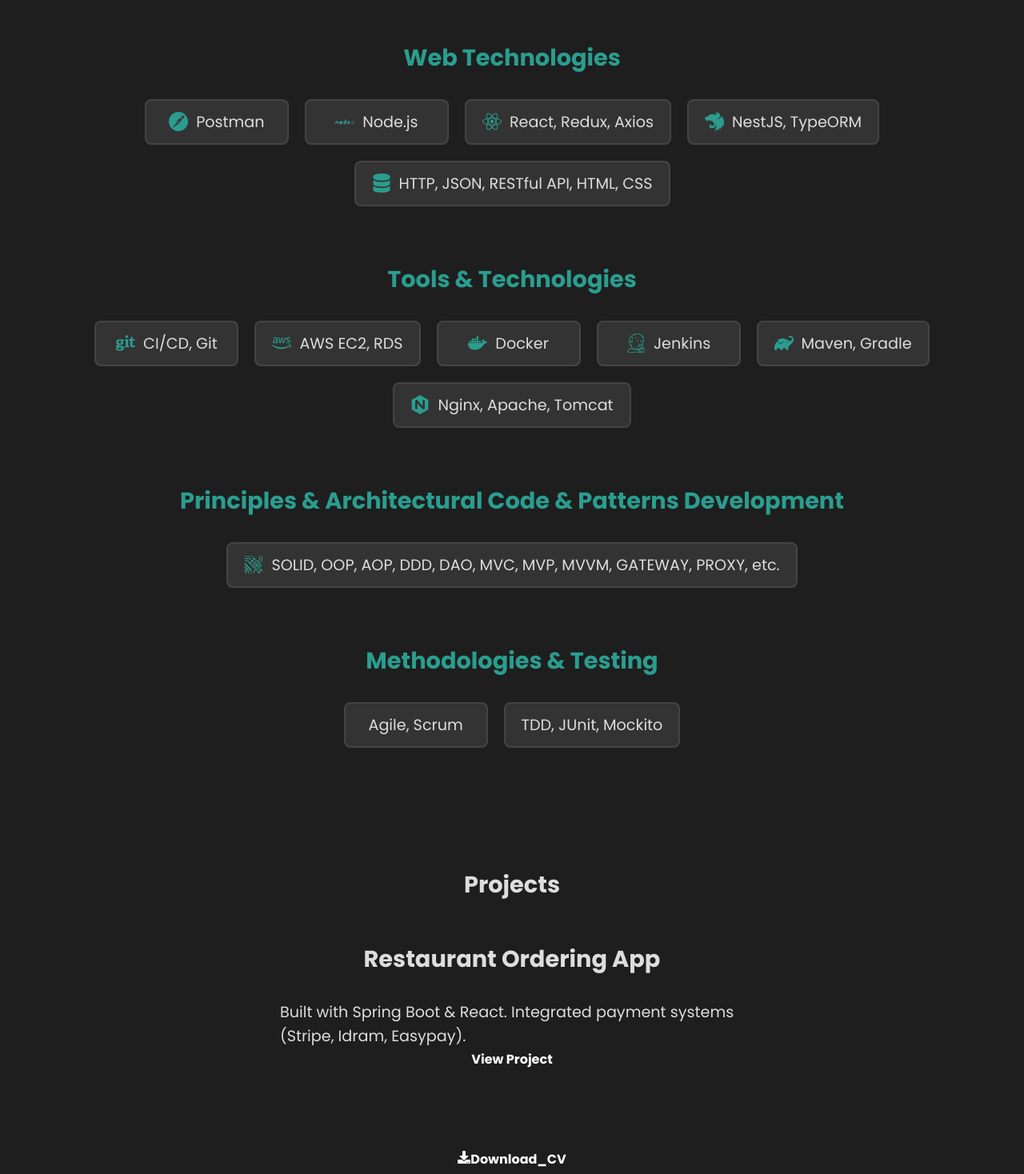
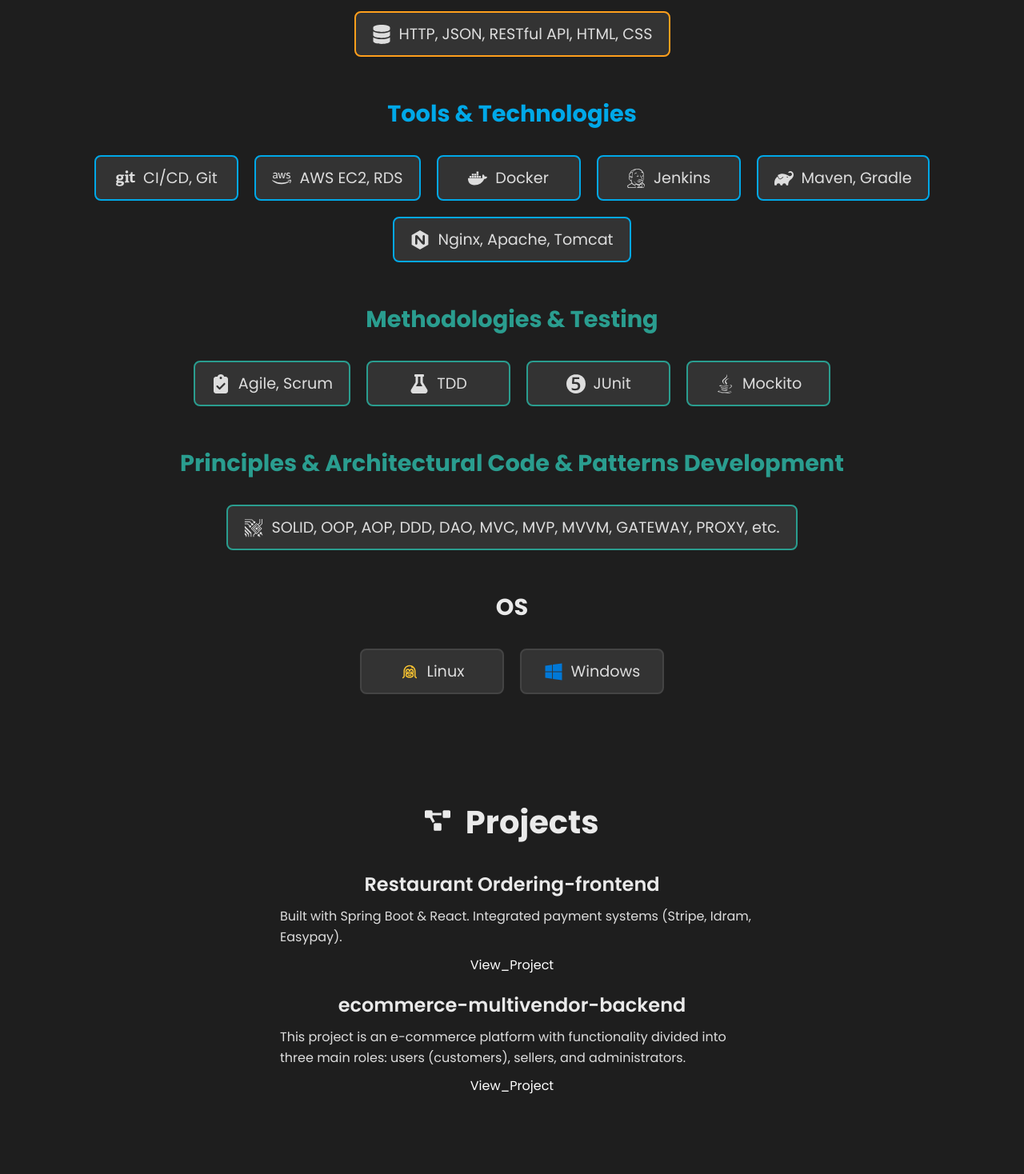
Before and after one commit to mypy125/Portfolio, a React (Vite) app: page / in a window 1280 px wide. Shown: the part 1160-2628 px from the top of the page at 80% size. Built offline with nearby package versions, Linux system fonts and the light colour scheme.

Commit message:
added_simple-animation

```diff
--- a/src/components/about/About.jsx
+++ b/src/components/about/About.jsx
@@ -4,7 +4,7 @@
 const About = () => {
     return (
       <section id="about" className="section">
-        <h3>About Me</h3>
+       <h3> HI</h3>
         <div className="about-content">
         <img src={photo} alt="Photo" className="about-photo" />
           <p>Im a Back-End Developer with four years of specialized education in client-server application development. I have extensive experience in creating scalable, secure, and efficient solutions. Passionate about problem-solving, learning new technologies, and contributing to impactful projects.</p>
--- a/src/components/contact/Contact.css
+++ b/src/components/contact/Contact.css
@@ -1,47 +1,17 @@
-.section {
-  padding: 60px 0;
-  background-color: #1e1e1e;
-  color: #fff;
-  text-align: center;
-}
-
-h2 {
-  font-size: 2.5rem;
-  font-weight: 700;
-  color: #eaeaea;
-  margin-bottom: 30px;
-}
-
-.contact-item {
+.contact-icons {
   display: flex;
-  align-items: center;
   justify-content: center;
-  font-size: 1.2rem;
-  color: #ddd;
-  margin-bottom: 20px;
+  gap: 40px;
+  margin-top: 20px;
 }
 
 .contact-icon {
-  font-size: 1.6rem;
-  color: #2a9d8f;
-  margin-right: 15px;
+  font-size: 2rem;
+  color: #b3b9c7;
+  transition: transform 0.3s, color 0.3s;
 }
 
-a {
-  color: #2a9d8f;
-  text-decoration: none;
+.contact-icon:hover {
+  color: #0077b5;
+  transform: scale(1.2);
 }
-
-a:hover {
-  text-decoration: underline;
-}
-
-@media (max-width: 768px) {
-  .contact-item {
-      font-size: 1rem;
-  }
-
-  .contact-icon {
-      font-size: 1.4rem;
-  }
-}
--- a/src/components/downloads/DownloadCV.css
+++ b/src/components/downloads/DownloadCV.css
@@ -2,46 +2,56 @@
     display: inline-flex;
     align-items: center;
     justify-content: center;
-    background-color: #2a9d8f;
-    color: #fff;
-    font-size: 1.2rem;
+    background-color: transparent;
+    color: #2a9d8f;
+    font-size: 1.5rem;
     font-weight: 700;
-    padding: 10px 20px;
-    border-radius: 8px;
+    padding: 8px 18px;
+    border: 2px solid #2a9d8f;
+    border-radius: 6px;
     text-decoration: none;
-    transition: background-color 0.3s ease;
+    transition: all 0.3s ease;
 }
 
 .download-btn:hover {
-    background-color: #219c80;
+    background-color: #2a9d8f;
+    color: #fff;
+    border-color: #219c80;
+    transform: scale(1.05);
+    box-shadow: 0 5px 12px rgba(42, 157, 143, 0.3);
 }
 
 .download-icon {
-    margin-right: 10px;
+    margin-right: 8px;
     font-size: 1.6rem;
+    transition: transform 0.3s ease;
+}
+
+.download-btn:hover .download-icon {
+    transform: rotate(15deg);
 }
 
 .section {
-    padding: 60px 0;
+    padding: 50px 0;
     background-color: #1e1e1e;
     color: #fff;
     text-align: center;
 }
 
 h2 {
-    font-size: 2.5rem;
+    font-size: 2rem;
     font-weight: 700;
     color: #eaeaea;
-    margin-bottom: 30px;
+    margin-bottom: 25px;
 }
 
 @media (max-width: 768px) {
     .download-btn {
-        font-size: 1rem;
+        font-size: 1.4rem;
         padding: 8px 15px;
     }
 
     .download-icon {
-        font-size: 1.4rem;
+        font-size: 1.5rem;
     }
 }
--- a/src/components/downloads/DownloadCV.jsx
+++ b/src/components/downloads/DownloadCV.jsx
@@ -1,4 +1,5 @@
 import { FaDownload } from "react-icons/fa";
+import "./DownloadCV.css";
 import cv from "/images/GorMkhitaryan.pdf";
 
 const DownloadCV = () => {
@@ -6,11 +7,11 @@
       <section id="download-cv" className="section">
         <a
           href={cv}
-          download="Gor_Mkhitatryan_CV"
+          download="Gor_Mkhitaryan_CV"
           className="download-btn"
         >
           <FaDownload className="download-icon" />
-          Download_CV
+          Download CV
         </a>
       </section>
     );
--- a/src/components/header/Header.jsx
+++ b/src/components/header/Header.jsx
@@ -6,7 +6,7 @@
     <header className="header">
       <div className="container">
         <div className="header-wrapper">
-          <a href="#home" className="logo">Gor Mkhitaryan</a>
+          {/* <a href="#home" className="logo">Gor Mkhitaryan</a> */}
           <nav className="nav">
             <ul className="nav-menu">
               <li className="nav-item">
--- a/src/components/projects/Projects.css
+++ b/src/components/projects/Projects.css
@@ -4,41 +4,51 @@
   color: #fff;
   text-align: center;
   display: flex;
+  flex-direction: column;
+  align-items: center;
   justify-content: center;
-  align-items: center;
-  flex-direction: column;
 }
 
-h2 {
+h3 {
   font-size: 2.5rem;
   font-weight: 700;
   color: #eaeaea;
   margin-bottom: 30px;
 }
 
-.project {
-  max-width: 600px;
-  width: 100%;
+.project-item {
+  text-align: center;
+  margin-bottom: 20px;
   display: flex;
   flex-direction: column;
   align-items: center;
-  text-align: center;
-  margin: 0 auto;
 }
 
-h3 {
-  font-size: 1.8rem;
+h4 {
+  font-size: 1.5rem;
+  font-weight: 600;
+  color: #eaeaea;
+  margin-bottom: 10px;
+}
+
+p {
+  font-size: 1rem;
   color: #ddd;
-  margin-top: 20px;
+  margin-bottom: 10px;
 }
 
 a {
-  color: #2a9d8f;
+  color: #00a8e8;
   text-decoration: none;
-  font-weight: 700;
-  margin-top: 20px;
+  font-size: 1rem;
+  transition: color 0.3s ease;
 }
 
 a:hover {
-  text-decoration: underline;
+  color: #2a9d8f;
 }
+
+h3 svg {
+  margin-right: 10px;
+  font-size: 2rem;
+}
--- a/src/components/projects/Projects.jsx
+++ b/src/components/projects/Projects.jsx
@@ -1,16 +1,23 @@
+import { FaProjectDiagram } from "react-icons/fa";
 import "./Projects.css";
 
 const Projects = () => {
   return (
     <section id="projects" className="section">
-        <h3>Projects</h3>
-        <div>
-          <h3>Restaurant Ordering App</h3>
+      <h3><FaProjectDiagram /> Projects</h3>
+      <div className="project-item">
+        <h4>Restaurant Ordering-frontend</h4>
         <p>Built with Spring Boot & React. Integrated payment systems (Stripe, Idram, Easypay).</p>
-          <a href="https://github.com/mypy125/Restaurant.am-frontend" target="_blank">View Project</a>
+        <a href="https://github.com/mypy125/Restaurant.am-frontend" target="_blank">View_Project</a>
+      </div>
+      <div className="project-item">
+        <h4>ecommerce-multivendor-backend</h4>
+        <p>This project is an e-commerce platform with functionality divided into three main roles: users (customers), sellers, and administrators.</p>
+        <a href="https://github.com/mypy125/ecommerce-multivendor-backend" target="_blank">View_Project</a>
       </div>
     </section>
   );
 };
 
-export default Projects
+
+export default Projects;
--- a/src/components/skills/Skills.css
+++ b/src/components/skills/Skills.css
@@ -14,27 +14,30 @@
 
 .skills-category {
   display: flex;
-  flex-wrap: wrap; /* Элементы располагаются в несколько строк */
+  flex-wrap: wrap;
   margin-bottom: 40px;
-  justify-content: center; /* Центрируем элементы по горизонтали */
-  align-items: center; /* Центрируем элементы по вертикали */
+  justify-content: center;
+  align-items: center;
 }
 
 .skills-category h3 {
   font-size: 1.8rem;
-  color: #2a9d8f;
   margin-bottom: 20px;
-  width: 100%; /* Чтобы заголовок занимал всю ширину */
-  text-align: center; /* Центрируем заголовок */
+  width: 100%;
+  text-align: center;
 }
+
+.green-category h3 { color: #2a9d8f; }
+.web-tech h3 { color: #ff9f1c; }
+.tools-tech h3 { color: #00a8e8; }
 
 ul {
   list-style-type: none;
   padding: 0;
   margin: 0;
   display: flex;
-  flex-wrap: wrap; /* Элементы списка будут переходить на новую строку */
-  justify-content: center; /* Центрируем элементы списка */
+  flex-wrap: wrap;
+  justify-content: center;
 }
 
 li {
@@ -49,14 +52,24 @@
   display: flex;
   align-items: center;
   justify-content: center;
-  min-width: 180px; /* Минимальная ширина блока */
+  min-width: 180px;
   text-align: left;
 }
+
+.green-category li { border-color: #2a9d8f; }
+.web-tech li { border-color: #ff9f1c; }
+.tools-tech li { border-color: #00a8e8; }
+
+.green-category li svg, .web-tech li svg, .tools-tech li svg {
+  color: inherit;
+}
+
+.os li:nth-child(1) svg { color: #fbc531; }
+.os li:nth-child(2) svg { color: #0078d7; }
 
 li svg {
   margin-right: 10px;
   font-size: 1.5rem;
-  color: #2a9d8f;
 }
 
 li:hover {
@@ -64,23 +77,13 @@
   color: #fff;
   border-color: #2a9d8f;
   box-shadow: 0 4px 10px rgba(42, 157, 143, 0.3);
+  transform: scale(1.05);
 }
 
 @media (max-width: 768px) {
-  h2 {
-      font-size: 2rem;
-  }
-
-  h3 {
-      font-size: 1.6rem;
-  }
-
-  li {
-      font-size: 1rem;
-      padding: 10px 15px;
-  }
-
-  .skills-category {
-      justify-content: center; /* Центрируем элементы по центру */
-  }
+  h2 { font-size: 2rem; }
+  h3 { font-size: 1.6rem; }
+  li { font-size: 1rem; padding: 10px 15px; min-width: 150px; }
+  .skills-category { justify-content: center; }
+  ul { justify-content: flex-start; }
 }
--- a/src/components/skills/Skills.jsx
+++ b/src/components/skills/Skills.jsx
@@ -1,15 +1,17 @@
-import { FaAws, FaDatabase, FaDocker, FaGit, FaJava, FaReact } from "react-icons/fa";
+import { FaAws, FaBriefcase, FaDatabase, FaDocker, FaFlask, FaGit, FaJava, FaReact, FaWindows } from "react-icons/fa";
 import "./Skills.css"
-import { SiGradle, SiJenkins, SiNestjs, SiNginx, SiPostman, SiRabbitmq, SiSpringboot, SiStripe } from "react-icons/si";
+import { SiGradle, SiJenkins, SiJunit5, SiNestjs, SiNginx, SiPostman, SiRabbitmq, SiSpringboot, SiStripe} from "react-icons/si";
 import { DiNodejs } from "react-icons/di";
 import { GiCircuitry } from "react-icons/gi";
+import { LiaLinux } from "react-icons/lia";
+import { FaClipboardCheck } from "react-icons/fa6";
 
 const Skills = () => {
   return (
     <section id="skills" className="section">
-      <h3>Skills</h3>
+      <h3><FaBriefcase /> Skills</h3>
 
-       <div className="skills-category">
+       <div className="skills-category green-category">
         <h3>Languages</h3>
         <ul>
           <li><FaJava/> Java, JavaScript, TypeScript</li>
@@ -17,7 +19,7 @@
         </ul>
       </div>
 
-      <div className="skills-category">
+      <div className="skills-category green-category">
         <h3>Frameworks & Payment Integration</h3>
         <ul>
           <li><SiSpringboot /> Spring Boot, Spring Security, JWT, OAuth2, JDBC, JPA, Webflux, Hibernate</li>
@@ -26,7 +28,7 @@
         </ul>
       </div>
 
-      <div className="skills-category">
+      <div className="skills-category web-tech">
         <h3>Web Technologies</h3>
         <ul>
           <li><SiPostman /> Postman</li>
@@ -37,7 +39,7 @@
         </ul>
       </div>
 
-      <div className="skills-category">
+      <div className="skills-category tools-tech">
         <h3>Tools & Technologies</h3>
         <ul>
           <li><FaGit /> CI/CD, Git</li>
@@ -48,19 +50,26 @@
           <li><SiNginx /> Nginx, Apache, Tomcat</li>
         </ul>
       </div>
-
-      <div className="skills-category">
+      <div className="skills-category green-category">
+        <h3>Methodologies & Testing</h3>
+        <ul>
+          <li><FaClipboardCheck /> Agile, Scrum</li>
+          <li><FaFlask /> TDD</li>
+          <li><SiJunit5 /> JUnit</li>
+          <li><FaJava /> Mockito</li>
+        </ul>
+      </div>
+      <div className="skills-category green-category">
         <h3>Principles & Architectural Code & Patterns Development</h3>
         <ul>
           <li><GiCircuitry /> SOLID, OOP, AOP, DDD, DAO, MVC, MVP, MVVM, GATEWAY, PROXY, etc.</li>
         </ul>
       </div>
-
-      <div className="skills-category">
-        <h3>Methodologies & Testing</h3>
+      <div className="skills-category os">
+        <h3>OS</h3>
         <ul>
-          <li>Agile, Scrum</li>
-          <li>TDD, JUnit, Mockito</li>
+          <li><LiaLinux /> Linux</li>
+          <li><FaWindows /> Windows</li>
         </ul>
       </div>
     </section>
```
Also changed, not shown: src/assets/start/main.css (+0 -51 lines), src/components/contact/Contact.jsx (+12 -15 lines), src/index.css (+0 -16 lines). Lines whose indentation alone changed are shown as unchanged.
